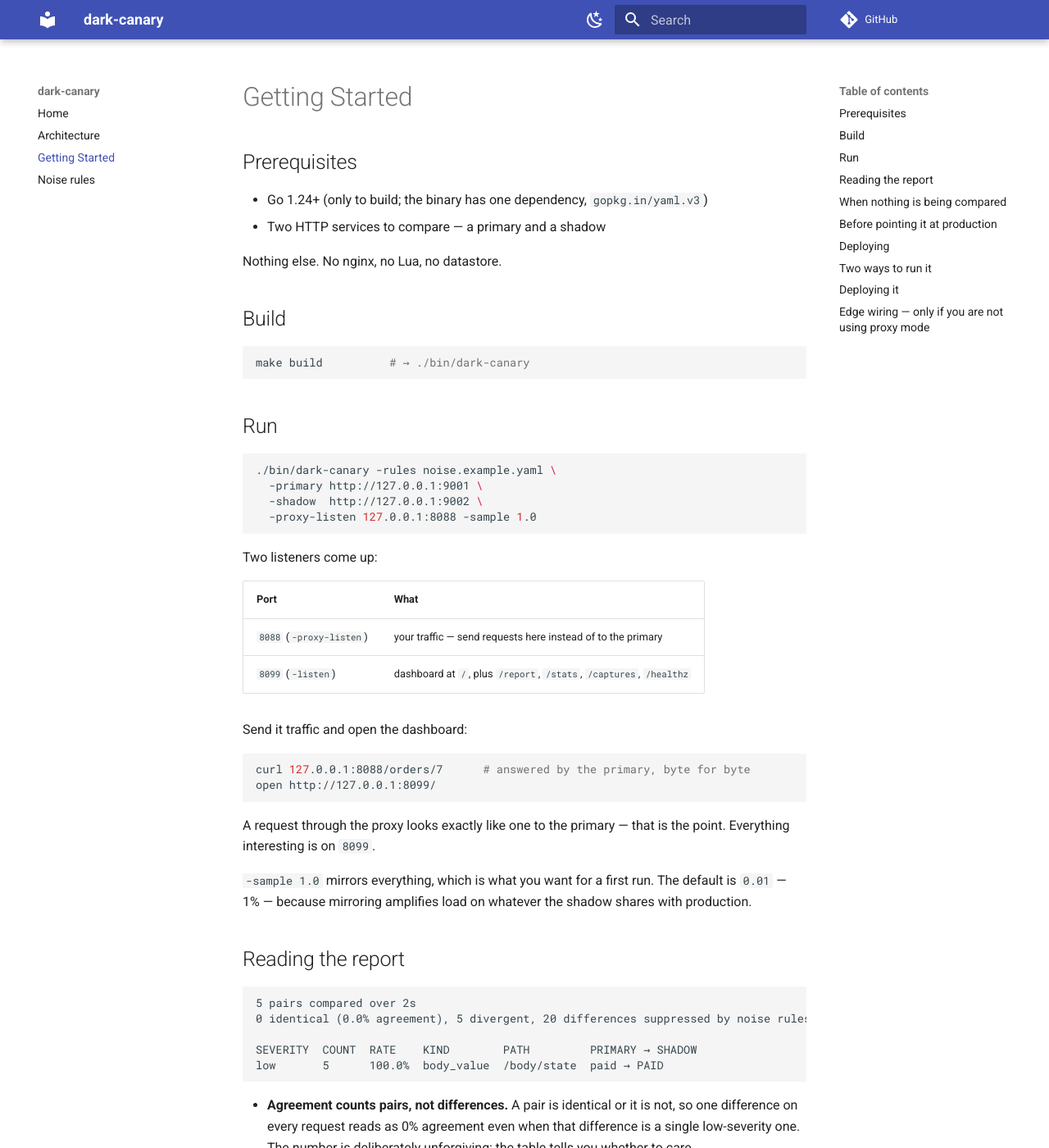
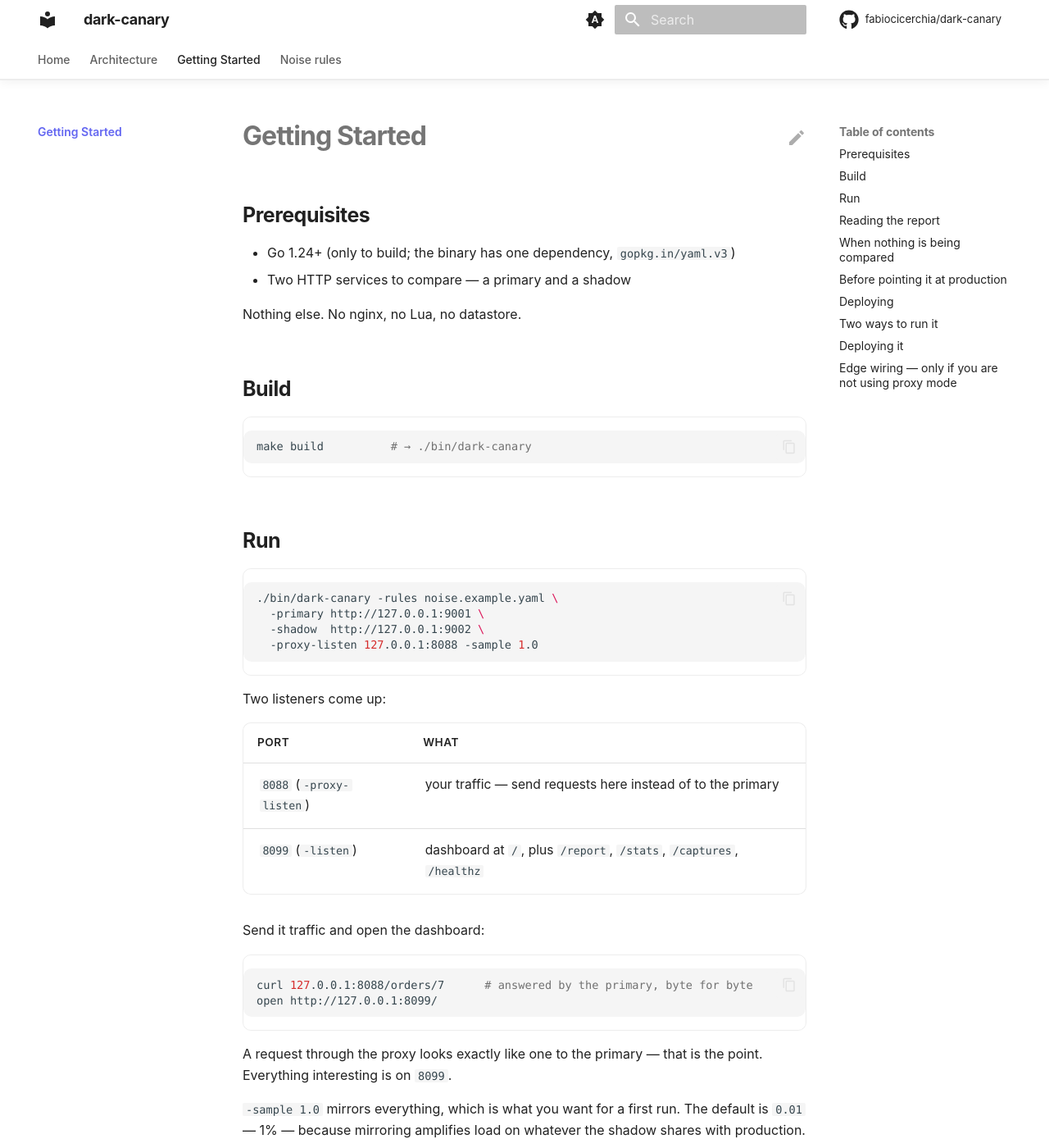
Before and after one commit to fabiocicerchia/dark-canary, an MkDocs documentation site: the page built from docs/getting-started.md, in a window 1280 px wide and 1400 px high. Shown: the whole window at 82% size. Built offline with MkDocs 1.6.1 and Material for MkDocs 9.7.7, drawn with Linux system fonts in a browser that asks for light colours; comment, search, counter and statistics services are not loaded; some of the changed text lies outside the part shown.

```diff
--- a/.pre-commit-config.yaml
+++ b/.pre-commit-config.yaml
@@ -22,7 +22,7 @@ repos:
         # templates rather than YAML — the parser cannot read either as-is. The
         # exclude is path-relative so it catches chart/ and charts/<name>/ alike.
         args: [--allow-multiple-documents]
-        exclude: (^|/)templates/
+        exclude: (^|/)templates/|^mkdocs\.yml$
       - id: check-json
       - id: check-toml
       # Python only (types: [python]) — a no-op in a repo with no .py files, so
--- a/docs/getting-started.md
+++ b/docs/getting-started.md
@@ -69,7 +69,7 @@ The first instinct on seeing a row is to write a rule that hides it. Only do tha
 when the values differ *by construction* — a timestamp, a request id, an
 unordered array, a float summed in a different order. That is what `reason:` is
 for; a rule nobody can explain is a rule nobody dares delete. See
-[noise rules](../README.md#noise-rules).
+[noise rules](README.md#noise-rules).
 
 ## When nothing is being compared
 
@@ -119,7 +119,7 @@ the tool exists to produce.
 
 ## Deploying
 
-See [the README](../README.md#deploying-it) for the Docker image and Helm chart.
+See [the README](README.md#deploying-it) for the Docker image and Helm chart.
 
 ## Two ways to run it
 
--- /dev/null
+++ b/docs/stylesheets/extra.css
@@ -0,0 +1,227 @@
+/*
+ * PROJECT_NAME — premium documentation theme for MkDocs Material.
+ * System typography, gradient accents, soft depth, icon-driven feature cards.
+ * Nothing here loads over the network: no CDN, no web font, no analytics.
+ *
+ * ── The one thing you change ──────────────────────────────────────────────
+ * The accent below. Pick the colour of the cluster the project belongs to so
+ * the docs, the landing page (docs/index.html) and the GitHub description read
+ * as one family — don't pick from taste. Set --accent and --accent-2 to match
+ * the pair you used in docs/index.html:
+ *
+ *   platform / Kubernetes    #38bdf8  #3b82f6   (blue)
+ *   security / supply chain  #fb923c  #ef4444   (orange-red)
+ *   CLI utilities            #22d3ee  #6366f1   (cyan-indigo)   ← default
+ *   GreenOps                 #34d399  #059669   (green)
+ */
+
+:root {
+  /* Keep --accent / --accent-2 identical to docs/index.html so the splash and
+     the docs site never drift. Roles below map them for legibility: indigo
+     carries chrome/links (contrast on white), cyan is the interactive accent;
+     the hero and buttons blend both. */
+  --accent: #22d3ee;
+  --accent-2: #6366f1;
+
+  --md-primary-fg-color: var(--accent-2);
+  --md-primary-fg-color--light: var(--accent-2);
+  --md-primary-fg-color--dark: var(--accent-2);
+  --md-accent-fg-color: var(--accent);
+
+  /* System stack — matches docs/index.html and needs no download. */
+  --md-text-font-family: -apple-system, BlinkMacSystemFont, "Segoe UI", Roboto,
+    Helvetica, Arial, sans-serif;
+  --md-code-font-family: ui-monospace, SFMono-Regular, "SF Mono", Menlo, Monaco,
+    Consolas, "Liberation Mono", monospace;
+}
+
+/* Keep the header/links legible on the custom primary in both schemes. */
+[data-md-color-primary="custom"] {
+  --md-primary-bg-color: #ffffff;
+  --md-typeset-a-color: var(--accent-2); /* indigo — readable on white */
+}
+[data-md-color-scheme="slate"] {
+  --md-typeset-a-color: var(--accent); /* cyan — readable on the dark ground */
+  --md-default-bg-color: #0b0f1a;
+  --md-default-bg-color--light: #0d1220;
+}
+[data-md-color-scheme="slate"] .md-header,
+[data-md-color-scheme="slate"] .md-tabs {
+  background-color: #0b0f1a;
+}
+
+/* === Header: translucent, blurred, hairline divider ====================== */
+
+.md-header {
+  background-color: var(--md-default-bg-color);
+  color: var(--md-default-fg-color);
+  box-shadow: none;
+  border-bottom: 1px solid var(--md-default-fg-color--lightest);
+  backdrop-filter: saturate(180%) blur(20px);
+  -webkit-backdrop-filter: saturate(180%) blur(20px);
+}
+.md-header[data-md-state="shadow"],
+.md-header--shadow {
+  box-shadow: 0 2px 12px rgba(0, 0, 0, 0.06);
+}
+.md-header__title {
+  font-weight: 700;
+  letter-spacing: -0.02em;
+}
+.md-tabs {
+  background-color: var(--md-default-bg-color);
+  color: var(--md-default-fg-color);
+  border-bottom: 1px solid var(--md-default-fg-color--lightest);
+}
+.md-tabs__link {
+  opacity: 0.72;
+  font-weight: 500;
+}
+.md-tabs__link:hover,
+.md-tabs__link--active {
+  opacity: 1;
+}
+
+/* === Typography ========================================================== */
+
+.md-typeset {
+  font-feature-settings: "kern", "liga";
+}
+.md-typeset h1 {
+  font-weight: 700;
+  letter-spacing: -0.03em;
+  line-height: 1.15;
+}
+.md-typeset h2 {
+  font-weight: 650;
+  letter-spacing: -0.02em;
+  margin-top: 2.4em;
+}
+.md-typeset h3 {
+  font-weight: 600;
+  letter-spacing: -0.01em;
+}
+
+/* Rounded, bordered code blocks — softer than the default flush edges. */
+.md-typeset pre > code,
+.md-typeset .highlight > pre {
+  border-radius: 10px;
+}
+.md-typeset .highlight {
+  border-radius: 10px;
+  border: 1px solid var(--md-default-fg-color--lightest);
+}
+
+/* Tables read as cards and scroll on narrow screens instead of clipping. */
+.md-typeset table:not([class]) {
+  border-radius: 10px;
+  border: 1px solid var(--md-default-fg-color--lightest);
+  overflow: hidden;
+  font-size: 0.78rem;
+}
+.md-typeset table:not([class]) th {
+  font-weight: 600;
+  text-transform: uppercase;
+  letter-spacing: 0.04em;
+  font-size: 0.68rem;
+}
+
+/* === Buttons ============================================================= */
+
+.md-typeset .md-button {
+  border-radius: 980px;
+  font-weight: 600;
+  padding: 0.5em 1.4em;
+  transition: transform 0.25s cubic-bezier(0.25, 0.1, 0.25, 1),
+    box-shadow 0.25s ease;
+}
+.md-typeset .md-button--primary {
+  background: linear-gradient(135deg, var(--accent), var(--accent-2));
+  border: none;
+  color: #fff;
+}
+.md-typeset .md-button:hover {
+  transform: translateY(-1px) scale(1.02);
+  box-shadow: 0 6px 24px rgba(99, 102, 241, 0.3);
+}
+
+/* === Home hero =========================================================== */
+/* Rendered from a <div class="hero"> block in docs/README.md. */
+
+.md-typeset .hero {
+  text-align: center;
+  padding: 3.5rem 1rem 1rem;
+}
+.md-typeset .hero h1 {
+  font-size: 3rem;
+  margin: 0 0 0.4rem;
+  background: linear-gradient(135deg, var(--accent), var(--accent-2));
+  -webkit-background-clip: text;
+  background-clip: text;
+  -webkit-text-fill-color: transparent;
+  color: transparent;
+}
+.md-typeset .hero .hero-tagline {
+  font-size: 1.3rem;
+  font-weight: 500;
+  color: var(--md-default-fg-color--light);
+  max-width: 42rem;
+  margin: 0 auto 1.6rem;
+  line-height: 1.4;
+}
+.md-typeset .hero .md-button + .md-button {
+  margin-left: 0.5rem;
+}
+
+/* === Feature cards ======================================================= */
+/* Material's `<div class="grid cards">` list syntax, given depth + hover. */
+
+.md-typeset .grid.cards > ul > li,
+.md-typeset .grid > .card {
+  border-radius: 16px;
+  border: 1px solid var(--md-default-fg-color--lightest);
+  padding: 1.4rem;
+  transition: transform 0.3s cubic-bezier(0.25, 0.1, 0.25, 1),
+    box-shadow 0.3s ease, border-color 0.3s ease;
+}
+.md-typeset .grid.cards > ul > li:hover,
+.md-typeset .grid > .card:hover {
+  transform: translateY(-3px);
+  border-color: color-mix(in srgb, var(--accent) 40%, transparent);
+  box-shadow: 0 10px 34px rgba(0, 0, 0, 0.08);
+}
+[data-md-color-scheme="slate"] .md-typeset .grid.cards > ul > li:hover {
+  box-shadow: 0 10px 34px rgba(0, 0, 0, 0.5);
+}
+.md-typeset .grid.cards > ul > li > hr {
+  margin: 0.8rem 0;
+}
+.md-typeset .grid.cards .twemoji,
+.md-typeset .grid.cards svg {
+  color: var(--accent);
+}
+
+/* === Sidebar / nav ======================================================= */
+
+.md-nav__title {
+  font-weight: 700;
+  letter-spacing: -0.01em;
+}
+.md-nav__link--active {
+  font-weight: 600;
+}
+
+/* === Footer ============================================================== */
+
+.md-footer-meta {
+  background-color: var(--md-default-bg-color);
+  border-top: 1px solid var(--md-default-fg-color--lightest);
+}
+.md-footer-meta .md-footer-copyright,
+.md-footer-meta .md-footer__link {
+  color: var(--md-default-fg-color--light);
+}
+
+html {
+  scroll-behavior: smooth;
+}
--- a/mkdocs.yml
+++ b/mkdocs.yml
@@ -1,24 +1,131 @@
+# dark-canary docs — MkDocs Material, styled to feel like a product site
+# (premium hero, feature cards, nav tabs, dark/light, local search, edit links)
+# while staying on the portfolio's standard tooling. See docs/stylesheets/extra.css
+# for the look; the accent palette lives there and is the only thing you swap.
 site_name: dark-canary
 site_description: >-
-  Mirror production traffic to a shadow deployment and diff the responses,
-  with declarative noise suppression.
+site_url: https://fabiocicerchia.github.io/dark-canary/docs/
 repo_url: https://github.com/fabiocicerchia/dark-canary
+repo_name: fabiocicerchia/dark-canary
+edit_uri: edit/main/docs/
+copyright: Copyright &copy; 2026 Fabio Cicerchia
 docs_dir: docs
+
+# docs/index.html is the standalone GitHub Pages splash, not a docs page. Keep
+# it out of the MkDocs render so the site home (README.md) maps to index.html
+# without a collision. GitHub Pages still serves the raw file; RTD serves this.
+exclude_docs: |
+  index.html
+  requirements.txt
 
 theme:
   name: material
+  # No web fonts: these docs avoid external requests (privacy, offline docs,
+  # reproducible RTD builds). A system font stack is set in extra.css instead.
+  font: false
+  language: en
   palette:
-    - scheme: default
-      toggle: { icon: material/weather-night, name: Dark mode }
-    - scheme: slate
-      toggle: { icon: material/weather-sunny, name: Light mode }
+    # Follows the OS by default, with a manual toggle. `primary`/`accent: custom`
+    # hand the colours to extra.css so both schemes share one palette.
+    - media: "(prefers-color-scheme)"
+      primary: custom
+      accent: custom
+      toggle:
+        icon: material/brightness-auto
+        name: Switch to light mode
+    - media: "(prefers-color-scheme: light)"
+      scheme: default
+      primary: custom
+      accent: custom
+      toggle:
+        icon: material/weather-night
+        name: Switch to dark mode
+    - media: "(prefers-color-scheme: dark)"
+      scheme: slate
+      primary: custom
+      accent: custom
+      toggle:
+        icon: material/weather-sunny
+        name: Switch to system preference
+  features:
+    - navigation.tabs
+    - navigation.tabs.sticky
+    - navigation.sections
+    - navigation.top
+    - navigation.tracking
+    - navigation.indexes
+    - toc.follow
+    - search.suggest
+    - search.highlight
+    - search.share
+    - content.code.copy
+    - content.code.annotate
+    - content.action.edit
+    - content.tooltips
+  icon:
+    repo: fontawesome/brands/github
+    edit: material/pencil
 
+extra_css:
+  - stylesheets/extra.css
+
+extra:
+  # `generator: false` drops the "Made with Material for MkDocs" line; keep it
+  # if you'd rather credit the theme.
+  generator: false
+  social:
+    - icon: fontawesome/brands/github
+      link: https://github.com/fabiocicerchia/dark-canary
+
+# Only the search plugin ships with MkDocs itself, so RTD needs nothing beyond
+# docs/requirements.txt. Anything else (social cards, minify, git-revision-date)
+# is a pip add — wire it into requirements.txt too or the RTD build breaks.
+plugins:
+  - search
+  - git-revision-date-localized:
+      enable_creation_date: true
+      # RTD's clone can be shallow; fall back to the build date instead of
+      # failing when a file's history isn't present.
+      fallback_to_build_date: true
+      type: date
+  # Note: Material's `social` plugin is deliberately NOT enabled — it downloads
+  # a font from fonts.google.com at build time, which breaks this repo's
+  # no-external-requests / reproducible-build stance (and every RTD build that
+  # inherits this template). Add Open Graph images by hand if you want them.
+
+markdown_extensions:
+  - abbr
+  - admonition
+  - attr_list
+  - def_list
+  - footnotes
+  - md_in_html
+  - tables
+  - toc:
+      permalink: true
+  - pymdownx.details
+  - pymdownx.superfences
+  - pymdownx.highlight:
+      anchor_linenums: true
+      line_spans: __span
+      pygments_lang_class: true
+  - pymdownx.inlinehilite
+  - pymdownx.snippets:
+      # `.` is the repo root (where mkdocs runs), so docs/changelog.md can embed
+      # the root CHANGELOG.md with `--8<-- "CHANGELOG.md"`.
+      base_path: ["."]
+      check_paths: true
+  - pymdownx.tabbed:
+      alternate_style: true
+  - pymdownx.tasklist:
+      custom_checkbox: true
+  - pymdownx.emoji:
+      emoji_index: !!python/name:material.extensions.emoji.twemoji
+      emoji_generator: !!python/name:material.extensions.emoji.to_svg
+
+# Top-level entries become tabs (theme feature navigation.tabs).
 nav:
   - Home: README.md
   - Architecture: architecture.md
   - Getting Started: getting-started.md
   - Noise rules: noise-rules.md
-
-markdown_extensions:
-  - admonition
-  - pymdownx.superfences
```
Also changed, not shown: docs/requirements.txt (added, +10 -0 lines), 1 other file.
